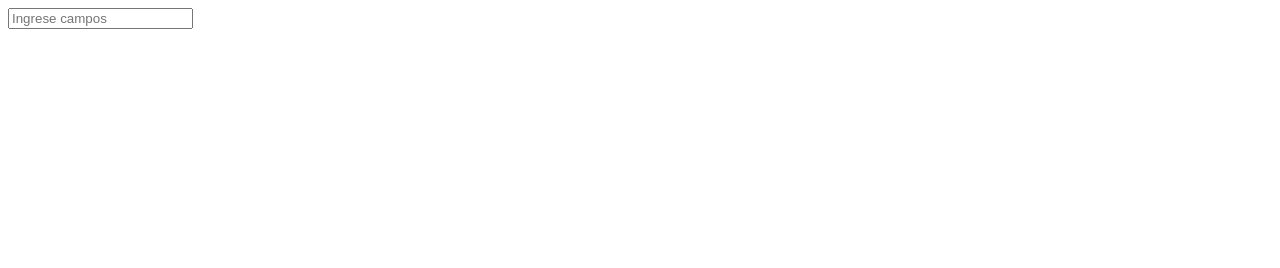
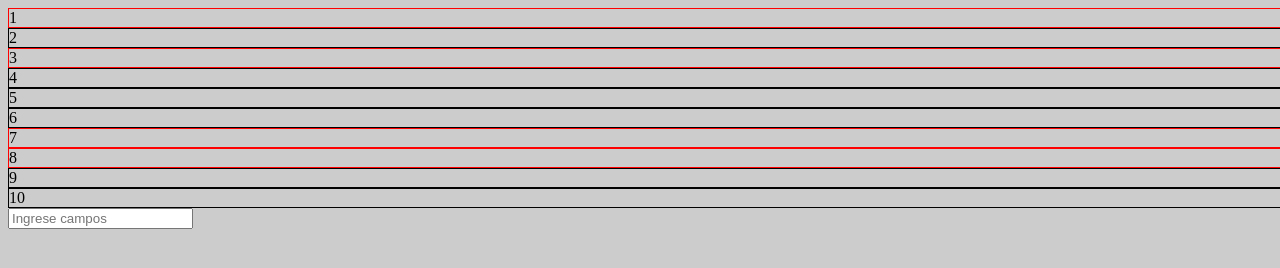
Before and after one commit to daimerg/Git, a plain HTML site: page index.html in a window 1280 px wide. Drawn offline with nearby package versions, Linux system fonts and the light colour scheme.

Commit message:
Agregando stylus

```diff
--- /dev/null
+++ b/css/estilos.styl
@@ -0,0 +1,10 @@
+html, body
+	background-color #ccc
+	height 100%
+	width 100%
+
+	div
+		border thin solid black
+
+		&.red
+			border thin solid red
--- a/index.html
+++ b/index.html
@@ -3,10 +3,21 @@
   <head>
     <meta charset="utf-8">
     <title></title>
-    <style>
-    </style>
+    <link rel="stylesheet" href="css/estilos.css">
   </head>
   <body>
+
+		<div class="red">1</div>
+		<div>2</div>
+		<div class="red">3</div>
+		<div>4</div>
+		<div>5</div>
+		<div>6</div>
+		<div class="red">7</div>
+		<div class="red">8</div>
+		<div>9</div>
+		<div>10</div>
+
 		<input type="text" class="placeholder">
 		<script type="text/javascript" src="https://code.jquery.com/jquery-2.1.4.min.js"></script>
 		<script>
```
Also changed, not shown: css/estilos.css (added).
